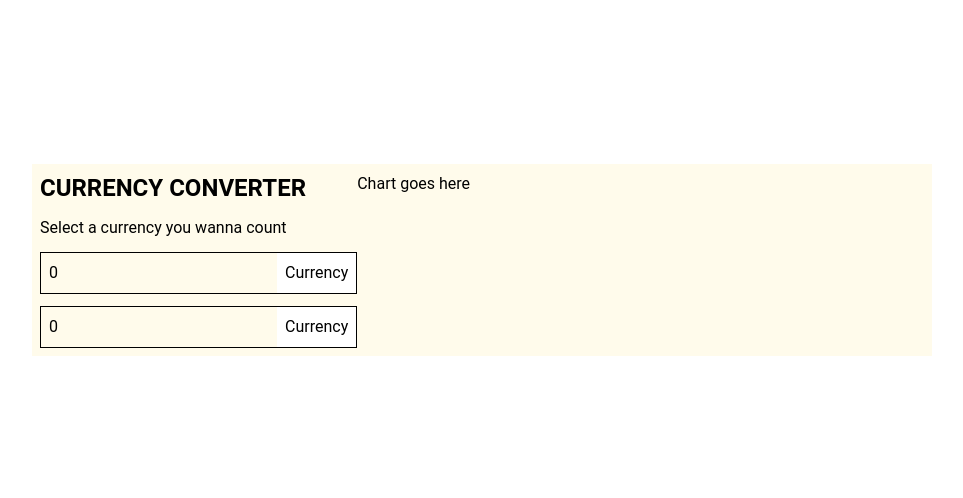
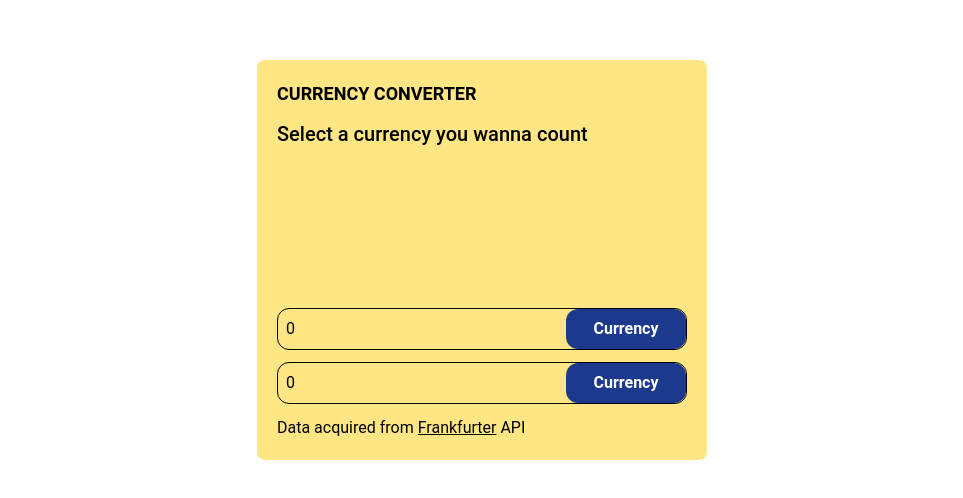
Before and after one commit to Zer0-Gravity/mini-react-project, a React (Vite) app in the folder currency-exchange-app/: page / in a window 1280 px wide. Shown: the part 140-638 px from the top of the page, without its empty margins (158-1121 px from the left). Built offline with nearby package versions, Linux system fonts and the light colour scheme.

Commit message:
Implement: style for the ui

```diff
--- a/currency-exchange-app/src/Component/CurrencyApp.tsx
+++ b/currency-exchange-app/src/Component/CurrencyApp.tsx
@@ -69,17 +69,22 @@ function CurrencyApp() {
     console.log(data);
 
     return (
-        <div className="flex w-225 p-2 bg-amber-50 ">
-            <div className="flex flex-col gap-3">
-                <h1 className="text-2xl font-bold">CURRENCY CONVERTER</h1>
+        <div className="flex w-112.5 h-100 p-5 flex-col gap-3 bg-amber-200 rounded-lg">
+            <h1 className=" text-lg font-semibold">CURRENCY CONVERTER</h1>
             {data && currency ? (
+                <div className="flex-1 flex flex-col">
+                    <div className="flex-1">
+                        <p>{`${amountFrom}  ${currency[currFrom]} is equal to`}</p>
+                        <h1 className="text-4xl font-bold">{`${amountTo} ${currency[currTo]}`}</h1>
+                    </div>
                     <div>
-                        <p>{`${data.amount}  ${currency[currFrom]} is equal to`}</p>
-                        <h1 className="text-4xl">{`${data.rates[currTo]} ${currency[currTo]}`}</h1>
-                        <p>{data.date}</p>
+                        <p>{`Data as of : ${data.date} Exchange rate: ${data.rates[currTo]}`}</p>
+                    </div>
                 </div>
             ) : (
-                    <h1>Select a currency you wanna count</h1>
+                <h1 className="flex-1 text-xl font-medium">
+                    Select a currency you wanna count
+                </h1>
             )}
             {loading && <p>Loading plese wait.....</p>}
             <CurrencyInput
@@ -92,10 +97,13 @@ function CurrencyApp() {
                 amount={amountTo}
                 handleInput={handleAmountTo}
             />
-            </div>
-            <div>
-                <h1>Chart goes here</h1>
-            </div>
+            <p>
+                Data acquired from{" "}
+                <a href="https://frankfurter.dev/" className="underline">
+                    Frankfurter
+                </a>{" "}
+                API
+            </p>
         </div>
     );
 }
--- a/currency-exchange-app/src/Component/CurrencyInput.tsx
+++ b/currency-exchange-app/src/Component/CurrencyInput.tsx
@@ -1,5 +1,4 @@
 import {
-    autoPlacement,
     autoUpdate,
     flip,
     offset,
@@ -129,7 +128,10 @@ function CurrencyInput({ setValue, handleInput, amount }: Input) {
         whileElementsMounted: autoUpdate,
     });
     return (
-        <div className="flex items-center border" ref={dropdownRef}>
+        <div
+            className="flex w-full items-center border rounded-xl"
+            ref={dropdownRef}
+        >
             <input
                 type="number"
                 placeholder="Type your currency..."
@@ -137,13 +139,14 @@ function CurrencyInput({ setValue, handleInput, amount }: Input) {
                 value={amount}
                 onChange={handleInput}
             />
-            <div className="bg-white p-2 relative">
+            <div>
                 {/* Custom Dropdown button */}
                 <button
                     onClick={() => setIsOpen(!isOpen)}
                     ref={(node) => {
                         refs.setReference(node);
                     }}
+                    className="w-30 grid place-content-center rounded-xl bg-blue-900 p-2 text-white font-semibold"
                 >
                     {currency ? (
                         <div className="flex items-center gap-1">
@@ -160,12 +163,12 @@ function CurrencyInput({ setValue, handleInput, amount }: Input) {
                             refs.setFloating(node);
                         }}
                         style={floatingStyles}
-                        className=" bg-gray-400 p-2 max-h-100 overflow-hidden overflow-y-auto"
+                        className=" bg-amber-200 p-3 rounded-lg max-h-100 w-62.5 overflow-hidden overflow-y-auto shadow-xl"
                     >
                         <input
                             type="search"
                             placeholder="Search currency"
-                            className="border p-2 mb-2"
+                            className="border p-2 mb-2 w-full rounded-lg"
                             value={search}
                             onChange={handleSearchInput}
                         />
@@ -176,7 +179,7 @@ function CurrencyInput({ setValue, handleInput, amount }: Input) {
                             {filteredItem.length > 0 ? (
                                 filteredItem.map((item, index) => (
                                     <label
-                                        className="flex justify-between p-2 hover:bg-amber-200"
+                                        className="flex justify-between p-2 hover:bg-blue-900 hover:text-white rounded-lg transition-all duration-150"
                                         onClick={() =>
                                             handleValue(
                                                 item.currency,
@@ -189,7 +192,7 @@ function CurrencyInput({ setValue, handleInput, amount }: Input) {
                                     </label>
                                 ))
                             ) : (
-                                <p>Country not found</p>
+                                <p className="text-center">Country not found</p>
                             )}
                         </ul>
                     </div>
--- a/currency-exchange-app/src/index.css
+++ b/currency-exchange-app/src/index.css
@@ -13,3 +13,7 @@ body {
         margin: 0;
     }
 }
+
+::-webkit-scrollbar {
+    display: none;
+}
```
Lines whose indentation alone changed are shown as unchanged.
